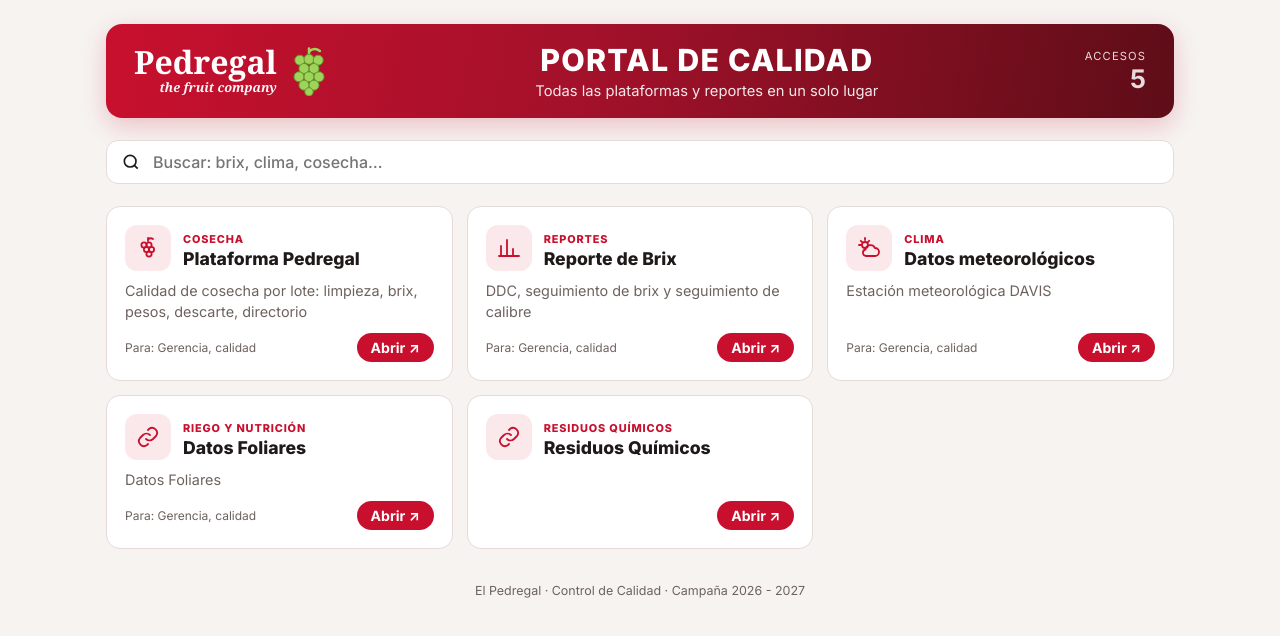
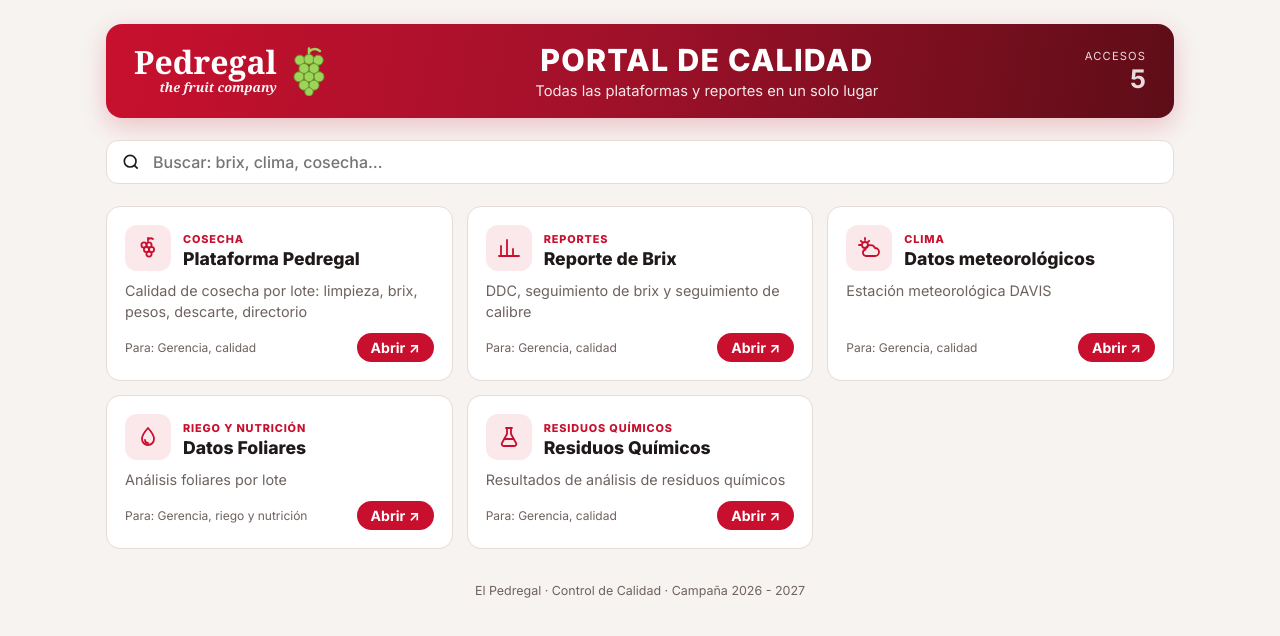
Before and after one commit to omartel-crypto/portal-pedregal, a plain HTML site: page index.html in a window 1280 px wide. Drawn offline with Linux system fonts and the light colour scheme.

Commit message:
Update report links and descriptions in index.html

```diff
--- a/index.html
+++ b/index.html
@@ -59,8 +59,11 @@ const LINKS = [
   {cat: "Reportes", nombre: "Reporte de Brix",      link: "https://brix-pedregal.streamlit.app/",
    desc: "DDC, seguimiento de brix y seguimiento de calibre", quien: "Gerencia, calidad", orden: 2},
   {cat: "Clima",    nombre: "Datos meteorológicos", link: "https://datosmeteorologico-nappgybsupiymp6tcqz2aac.streamlit.app/",
-   desc: "Estación meteorológica DAVIS", quien: "Gerencia, calidad", orden: 3},{cat: "Riego y Nutrición",    nombre: "Datos Foliares", link: "https://script.google.com/a/macros/elpedregalsa.com/s/AKfycbw3uu1EAbq0yPFrdasThO9EgKlmUO0HMXqEZyJ0HxhDG-xdTHhdMFf8Iq_r_FJatE_WDw/exec",
-   desc: "Datos Foliares", quien: "Gerencia, calidad", orden: 4},{cat: "Residuos Químicos",    nombre: "Residuos Químicos", link: "https://script.google.com/a/macros/elpedregalsa.com/s/AKfycbxOg5LUNc61IF10ao4qz1I9jQ2D-lJ7EpFemg22eEyZvAXthBf8a537zF5aeRcG1LwEnQ/exec", orden: 5},
+   desc: "Estación meteorológica DAVIS", quien: "Gerencia, calidad", orden: 3},
+  {cat: "Riego y Nutrición", nombre: "Datos Foliares", link: "https://script.google.com/a/macros/elpedregalsa.com/s/AKfycbw3uu1EAbq0yPFrdasThO9EgKlmUO0HMXqEZyJ0HxhDG-xdTHhdMFf8Iq_r_FJatE_WDw/exec",
+   desc: "Análisis foliares por lote", quien: "Gerencia, riego y nutrición", orden: 4},
+  {cat: "Residuos Químicos", nombre: "Residuos Químicos", link: "https://script.google.com/a/macros/elpedregalsa.com/s/AKfycbxOg5LUNc61IF10ao4qz1I9jQ2D-lJ7EpFemg22eEyZvAXthBf8a537zF5aeRcG1LwEnQ/exec",
+   desc: "Resultados de análisis de residuos químicos", quien: "Gerencia, calidad", orden: 5},
 ];
 /* ========================================================================== */
 const ICON = {
@@ -71,6 +74,8 @@ const ICON = {
   Campo:   '<path d="M3 20h18M6 20V10l6-5 6 5v10"/><path d="M10 20v-5h4v5"/>',
   Formularios:'<rect x="5" y="3" width="14" height="18" rx="2"/><path d="M9 8h6M9 12h6M9 16h4"/>',
   Carpetas:'<path d="M3 7a2 2 0 0 1 2-2h4l2 2h8a2 2 0 0 1 2 2v8a2 2 0 0 1-2 2H5a2 2 0 0 1-2-2z"/>',
+  "Riego y Nutrición": '<path d="M12 3s6 6.5 6 11a6 6 0 0 1-12 0c0-4.5 6-11 6-11z"/><path d="M9 15a3 3 0 0 0 3 3"/>',
+  "Residuos Químicos": '<path d="M9 3h6M10 3v6L5 18a2 2 0 0 0 1.7 3h10.6A2 2 0 0 0 19 18l-5-9V3"/><path d="M7.5 14h9"/>',
   Otros:   '<path d="M10 14a5 5 0 0 0 7 0l3-3a5 5 0 0 0-7-7l-1 1"/><path d="M14 10a5 5 0 0 0-7 0l-3 3a5 5 0 0 0 7 7l1-1"/>'
 };
 const ic = c => `<svg width="24" height="24" viewBox="0 0 24 24" fill="none" stroke="currentColor" stroke-width="1.8" stroke-linecap="round" stroke-linejoin="round" aria-hidden="true">${ICON[c] || ICON.Otros}</svg>`;
```
